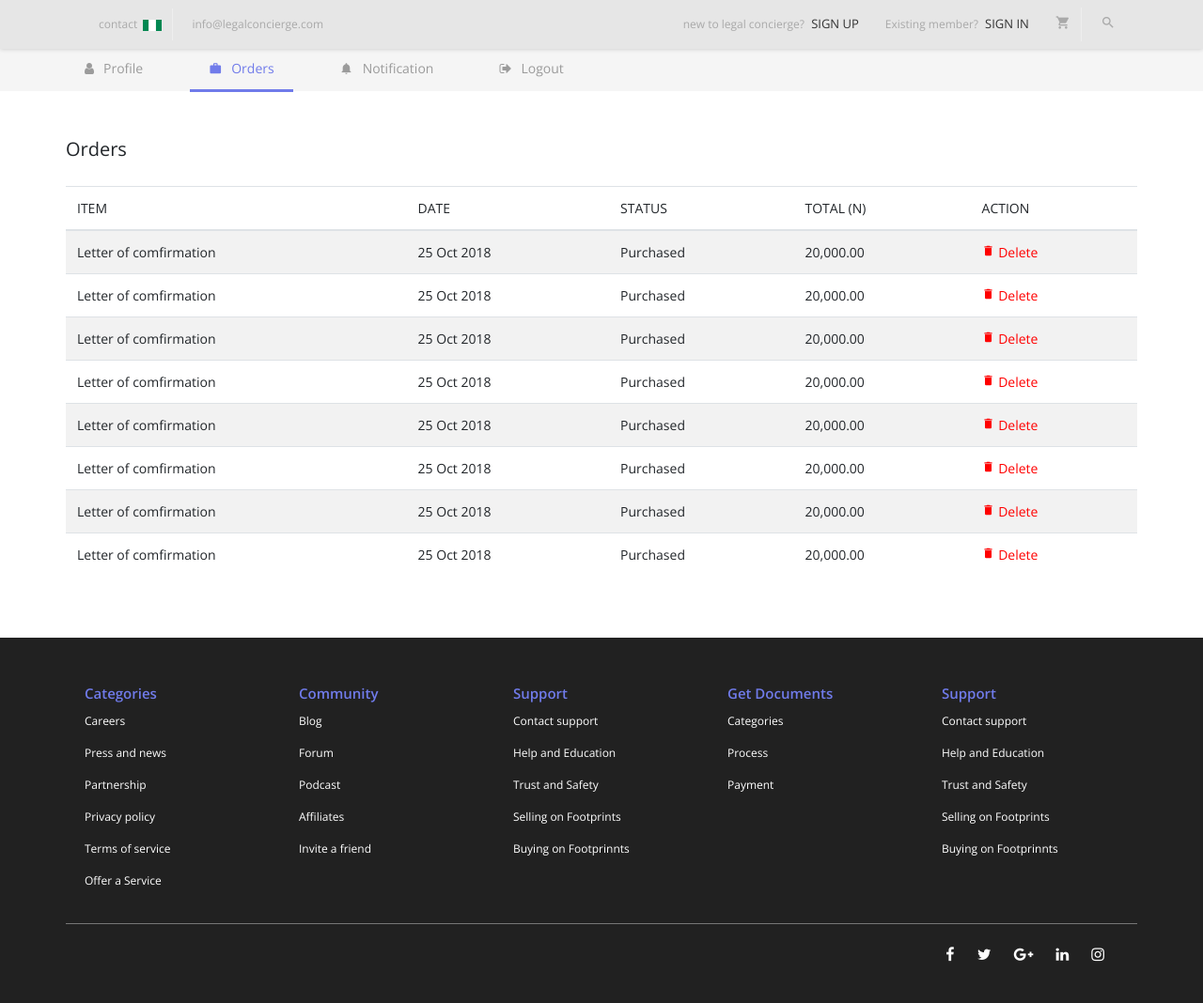
After one commit to 2kama/MyUI, a PHP site: page /dash.php in a window 1280 px wide, after a click that opens the changed part. The commit adds this page. Shown: the whole page at 94% size. Run offline with PHP 8.4, Linux system fonts and the light colour scheme.

Commit message:
friday 13th of July

```diff
--- a/ohr/css/style.css
+++ b/ohr/css/style.css
@@ -1529,6 +1529,36 @@ form.row button.neddy {
 
 
 
+.dental #list-tab {
+  flex-direction: row;
+}
+
+.dental #list-tab a {
+   width: auto;
+   background: transparent;
+   font-size: 14px;
+   color: #9b9b9b;
+   margin-right: 30px;
+   border: none;
+}
+
+.dental #list-tab a:hover, .dental #list-tab a.active {
+   color: #707bea;
+   border-bottom: 3px solid #707bea;
+}
+
+
+.dental #list-tab a i {
+  float: left;
+  margin-right: 10px;
+  margin-top: 4px;
+}
+
+.dental .tab-content {
+  padding: 50px 0px;
+}
+
+
 
 
 
--- /dev/null
+++ b/ohr/dash.php
@@ -0,0 +1,188 @@
+<?php include("header.php"); ?>
+
+<!-- Modal -->
+<div class="modal fade" id="exampleModalLong" tabindex="-1" role="dialog" aria-labelledby="exampleModalLongTitle" aria-hidden="true">
+  <div class="modal-dialog" role="document">
+    <div class="modal-content">
+
+      <div class="modal-body text-center">
+
+
+      <i class="material-icons" style="font-size: 60px;color:red;margin-top:40px;width:100%;margin-bottom:30px;">close</i>
+      <h5 class="col-md-12">DELETE ORDER</h5>
+      <p class="col-md-12" style="font-size:14px;margin-bottom: 30px;">Deleting this order would also delete order history , are you sure you would like to continue</p>
+
+
+        <button type="button" class="btn" data-dismiss="modal" style="background:transparent;color:#4a4a4a;font-size:14px;">Close</button>
+        <button type="button" class="btn" style="background:#707bea;color:#fff;font-size:14px;">Save changes</button>
+      </div>
+
+    </div>
+  </div>
+</div>
+
+ <style>
+  	nav.navbar {
+  		 background: #e6e6e6;
+  	}
+  	body {
+  		background: #fff;
+  	}
+  </style>
+
+
+
+
+<div class="container-fluid" style="margin-top: 50px;padding:0;">
+
+
+      <div class="row dental">
+
+        <div class="col-12" style="background:#f5f5f5;">
+            <div class="list-group container" id="list-tab" role="tablist">
+            <a class="list-group-item list-group-item-action active" id="list-home-list" data-toggle="list" href="#list-home" role="tab" aria-controls="home"><i class="fa fa-user"></i> Profile</a>
+            <a class="list-group-item list-group-item-action" id="list-profile-list" data-toggle="list" href="#list-profile" role="tab" aria-controls="profile"><i class="material-icons">work</i>Orders</a>
+            <a class="list-group-item list-group-item-action" id="list-messages-list" data-toggle="list" href="#list-messages" role="tab" aria-controls="messages"><i class="material-icons">notifications</i>Notification</a>
+            <a class="list-group-item list-group-item-action" id="list-settings-list" data-toggle="list" href="#list-settings" role="tab" aria-controls="settings"><i class="fa fa-sign-out"></i>Logout</a>
+            </div>
+        </div>
+
+        <div class="col-12">
+            <div class="tab-content container" id="nav-tabContent">
+            <div class="tab-pane fade show active" id="list-home" role="tabpanel" aria-labelledby="list-home-list">
+
+                <h5>Profile</h5>
+
+                <form action="" class="row">
+                    <div class="col-md-5">
+                         <label for="">Full name</label>
+                         <input type="text" class="form-control">
+
+                         <label for="">Email</label>
+                         <input type="email" class="form-control">
+
+                         <label for="">Old Password</label>
+                         <input type="password" class="form-control">
+
+                         <label for="">New Password</label>
+                         <input type="password" class="form-control">
+
+                         <label for="">Comfirm Password</label>
+                         <input type="password" class="form-control">
+
+                        <div class="row">
+                             <button class="btn col-md-2 offset-md-10" style="background:#707bea;color:#fff;" >SAVE</button>
+                        </div>
+
+
+
+                    </div>
+
+                </form>
+
+            </div>
+
+
+            <div class="tab-pane fade" id="list-profile" role="tabpanel" aria-labelledby="list-profile-list">
+
+                 <h5>Orders</h5>
+
+                 <div class="enough">
+                     <table class="table table-striped" style="font-size:14px;">
+                         <thead>
+                             <tr>
+                                 <th style="font-weight:normal;">ITEM</th>
+                                 <th style="font-weight:normal;">DATE</th>
+                                 <th style="font-weight:normal;">STATUS</th>
+                                 <th style="font-weight:normal;">TOTAL (N)</th>
+                                 <th style="font-weight:normal;">ACTION</th>
+                             </tr>
+                         </thead>
+                         <tbody>
+                             <tr>
+                                 <td>Letter of comfirmation</td>
+                                 <td>25 Oct 2018</td>
+                                 <td>Purchased</td>
+                                 <td>20,000.00</td>
+                                 <td data-toggle="modal" data-target="#exampleModalLong" style="color:red;"><i class="material-icons">delete</i> Delete</td>
+                             </tr>
+
+                              <tr>
+                                 <td>Letter of comfirmation</td>
+                                 <td>25 Oct 2018</td>
+                                 <td>Purchased</td>
+                                 <td>20,000.00</td>
+                                 <td style="color:red;"><i class="material-icons">delete</i> Delete</td>
+                             </tr>
+
+                              <tr>
+                                 <td>Letter of comfirmation</td>
+                                 <td>25 Oct 2018</td>
+                                 <td>Purchased</td>
+                                 <td>20,000.00</td>
+                                 <td style="color:red;"><i class="material-icons">delete</i> Delete</td>
+                             </tr>
+
+                              <tr>
+                                 <td>Letter of comfirmation</td>
+                                 <td>25 Oct 2018</td>
+                                 <td>Purchased</td>
+                                 <td>20,000.00</td>
+                                 <td style="color:red;"><i class="material-icons">delete</i> Delete</td>
+                             </tr>
+
+                              <tr>
+                                 <td>Letter of comfirmation</td>
+                                 <td>25 Oct 2018</td>
+                                 <td>Purchased</td>
+                                 <td>20,000.00</td>
+                                 <td style="color:red;"><i class="material-icons">delete</i> Delete</td>
+                             </tr>
+
+                              <tr>
+                                 <td>Letter of comfirmation</td>
+                                 <td>25 Oct 2018</td>
+                                 <td>Purchased</td>
+                                 <td>20,000.00</td>
+                                 <td style="color:red;"><i class="material-icons">delete</i> Delete</td>
+                             </tr>
+
+                              <tr>
+                                 <td>Letter of comfirmation</td>
+                                 <td>25 Oct 2018</td>
+                                 <td>Purchased</td>
+                                 <td>20,000.00</td>
+                                 <td style="color:red;"><i class="material-icons">delete</i> Delete</td>
+                             </tr>
+
+                              <tr>
+                                 <td>Letter of comfirmation</td>
+                                 <td>25 Oct 2018</td>
+                                 <td>Purchased</td>
+                                 <td>20,000.00</td>
+                                 <td style="color:red;"><i class="material-icons">delete</i> Delete</td>
+                             </tr>
+                         </tbody>
+                     </table>
+                 </div>
+
+            </div>
+            <div class="tab-pane fade" id="list-messages" role="tabpanel" aria-labelledby="list-messages-list">...</div>
+            <div class="tab-pane fade" id="list-settings" role="tabpanel" aria-labelledby="list-settings-list">...</div>
+            </div>
+        </div>
+
+    </div>
+
+
+</div>
+
+
+
+
+
+
+
+
+
+<?php include("footer.php"); ?>
```
